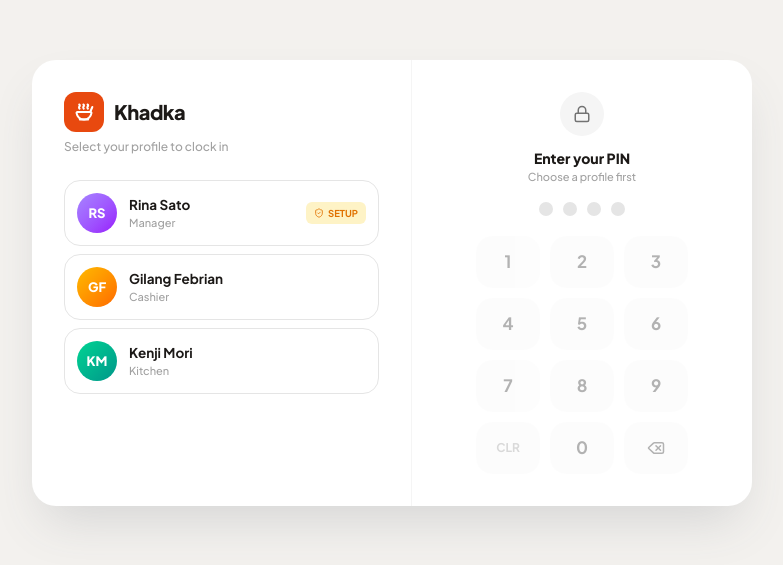
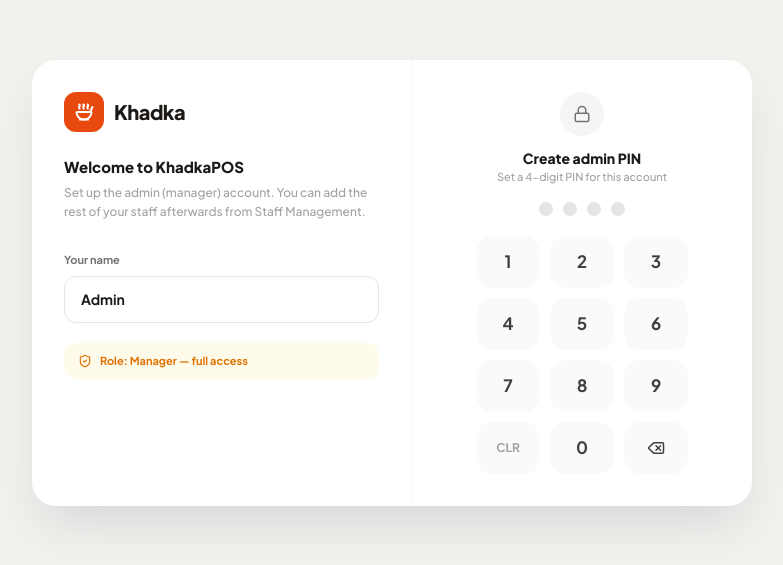
Before and after one commit to SakshamKandel/RestaurantPOS, a React (Vite) app: page / in a window 1280 px wide. Shown: the part 117-682 px from the top of the page, without its empty margins (248-1031 px from the left). Built offline with nearby package versions, Linux system fonts and the light colour scheme.

Commit message:
First-boot admin setup wizard; no seeded staff

```diff
--- a/src/App.tsx
+++ b/src/App.tsx
@@ -540,6 +540,29 @@ export default function App() {
     return (
       <LoginScreen
         staff={state.staff}
+        onSetup={(name, pin) => {
+          const admin: Staff = {
+            id: uid(),
+            name,
+            role: 'manager',
+            pin,
+            initials: name.split(' ').map((w) => w[0]).join('').slice(0, 2).toUpperCase() || 'A',
+            color: STAFF_COLORS[1],
+            active: true,
+            mustChangePin: false,
+          }
+          setState((st) => ({
+            ...st,
+            staff: [admin, ...st.staff],
+            audit: [
+              { id: uid(), at: Date.now(), actor: name, action: 'staff.admin_setup', detail: 'first-boot admin account created' },
+              ...st.audit,
+            ].slice(0, 200),
+          }))
+          setUser(admin)
+          setView('staff')
+          flash(`Welcome, ${name} — add your staff`)
+        }}
         onLogin={(s, newPin) => {
           const firstSetup = !!newPin
           const member = newPin ? { ...s, pin: newPin, mustChangePin: false } : s
--- a/src/components/LoginScreen.tsx
+++ b/src/components/LoginScreen.tsx
@@ -9,16 +9,19 @@ type Step = 'pin' | 'new-pin' | 'confirm-pin'
 interface Props {
   staff: Staff[]
   onLogin: (staff: Staff, newPin?: string) => void
+  onSetup: (name: string, pin: string) => void
 }
 
-export default function LoginScreen({ staff, onLogin }: Props) {
+export default function LoginScreen({ staff, onLogin, onSetup }: Props) {
   const [selected, setSelected] = useState<Staff | null>(null)
   const [pin, setPin] = useState('')
   const [newPin, setNewPin] = useState('')
   const [step, setStep] = useState<Step>('pin')
   const [error, setError] = useState('')
+  const [name, setName] = useState('Admin')
 
   const active = staff.filter((s) => s.active)
+  const isSetup = active.length === 0
 
   const push = (key: string) => {
     setError('')
@@ -26,8 +29,26 @@ export default function LoginScreen({ staff, onLogin }: Props) {
     if (key === 'del') return setPin((p) => p.slice(0, -1))
     const next = (pin + key).slice(0, 4)
     setPin(next)
-    if (next.length !== 4 || !selected) return
+    if (next.length !== 4) return
 
+    if (isSetup) {
+      // First-boot: create PIN, then confirm
+      if (step !== 'confirm-pin') {
+        setNewPin(next)
+        setStep('confirm-pin')
+        setPin('')
+      } else if (next === newPin) {
+        onSetup(name.trim() || 'Admin', newPin)
+      } else {
+        setError('PINs did not match — start over')
+        setStep('pin')
+        setNewPin('')
+        window.setTimeout(() => setPin(''), 350)
+      }
+      return
+    }
+
+    if (!selected) return
     if (step === 'pin') {
       if (next === selected.pin) {
         if (selected.mustChangePin) {
@@ -56,7 +77,13 @@ export default function LoginScreen({ staff, onLogin }: Props) {
     }
   }
 
-  const titles: Record<Step, [string, string]> = {
+  const titles: Record<Step, [string, string]> = isSetup
+    ? {
+        pin: ['Create admin PIN', 'Set a 4-digit PIN for this account'],
+        'new-pin': ['Create admin PIN', 'Set a 4-digit PIN for this account'],
+        'confirm-pin': ['Confirm PIN', 'Type the same PIN once more'],
+      }
+    : {
         pin: [
           selected ? `Hi, ${selected.name.split(' ')[0]}` : 'Enter your PIN',
           selected?.mustChangePin
@@ -72,7 +99,7 @@ export default function LoginScreen({ staff, onLogin }: Props) {
   return (
     <div className="flex h-screen w-full items-center justify-center bg-canvas">
       <div className="flex w-[720px] overflow-hidden rounded-3xl bg-white shadow-2xl shadow-neutral-300">
-        {/* Staff picker */}
+        {/* Left panel — staff picker, or first-boot admin setup */}
         <div className="w-[380px] border-r border-neutral-100 p-8">
           <div className="flex items-center gap-2.5">
             <span className="flex h-10 w-10 items-center justify-center rounded-xl bg-primary text-white">
@@ -80,10 +107,33 @@ export default function LoginScreen({ staff, onLogin }: Props) {
             </span>
             <span className="text-[20px] font-extrabold tracking-tight">Khadka</span>
           </div>
+
+          {isSetup ? (
+            <>
+              <p className="mt-6 text-[15px] font-extrabold">Welcome to KhadkaPOS</p>
+              <p className="mt-1 text-[12px] font-medium leading-relaxed text-neutral-400">
+                Set up the admin (manager) account. You can add the rest of your
+                staff afterwards from Staff Management.
+              </p>
+              <label className="mt-6 block">
+                <span className="text-[11px] font-bold text-neutral-500">Your name</span>
+                <input
+                  value={name}
+                  onChange={(e) => setName(e.target.value)}
+                  placeholder="Admin"
+                  className="mt-1.5 w-full rounded-xl border border-neutral-200 px-4 py-3 text-[14px] font-bold outline-none focus:border-primary"
+                />
+              </label>
+              <div className="mt-5 flex items-center gap-2 rounded-xl bg-amber-50 px-3.5 py-2.5 text-[11px] font-bold text-amber-600">
+                <ShieldCheck size={14} />
+                Role: Manager — full access
+              </div>
+            </>
+          ) : (
+            <>
               <p className="mt-1.5 text-[12px] font-medium text-neutral-400">
                 Select your profile to clock in
               </p>
-
               <div className="mt-6 flex flex-col gap-2">
                 {active.map((s) => (
                   <button
@@ -120,6 +170,8 @@ export default function LoginScreen({ staff, onLogin }: Props) {
                   </button>
                 ))}
               </div>
+            </>
+          )}
         </div>
 
         {/* PIN pad */}
@@ -154,7 +206,7 @@ export default function LoginScreen({ staff, onLogin }: Props) {
             {PAD.map((k) => (
               <button
                 key={k}
-                disabled={!selected}
+                disabled={!isSetup && !selected}
                 onClick={() => push(k)}
                 className="flex h-13 w-16 items-center justify-center rounded-2xl bg-neutral-50 text-[17px] font-bold text-neutral-700 transition-colors hover:bg-neutral-100 active:bg-neutral-200 disabled:opacity-40"
               >
--- a/src/data/menu.ts
+++ b/src/data/menu.ts
@@ -146,11 +146,9 @@ export interface Staff {
   mustChangePin: boolean
 }
 
-export const STAFF: Staff[] = [
-  { id: 's2', name: 'Rina Sato', role: 'manager', pin: '0000', initials: 'RS', color: 'from-violet-400 to-purple-600', active: true, mustChangePin: true },
-  { id: 's1', name: 'Gilang Febrian', role: 'cashier', pin: '1234', initials: 'GF', color: 'from-amber-400 to-orange-500', active: true, mustChangePin: false },
-  { id: 's3', name: 'Kenji Mori', role: 'kitchen', pin: '5555', initials: 'KM', color: 'from-emerald-400 to-teal-600', active: true, mustChangePin: false },
-]
+/** Fresh installs start with no staff — the manager sets up the admin account
+ *  on first boot, then adds the rest of the team in Staff Management. */
+export const STAFF: Staff[] = []
 
 // ---------- Customers ----------
 
```
Lines whose indentation alone changed are shown as unchanged.
